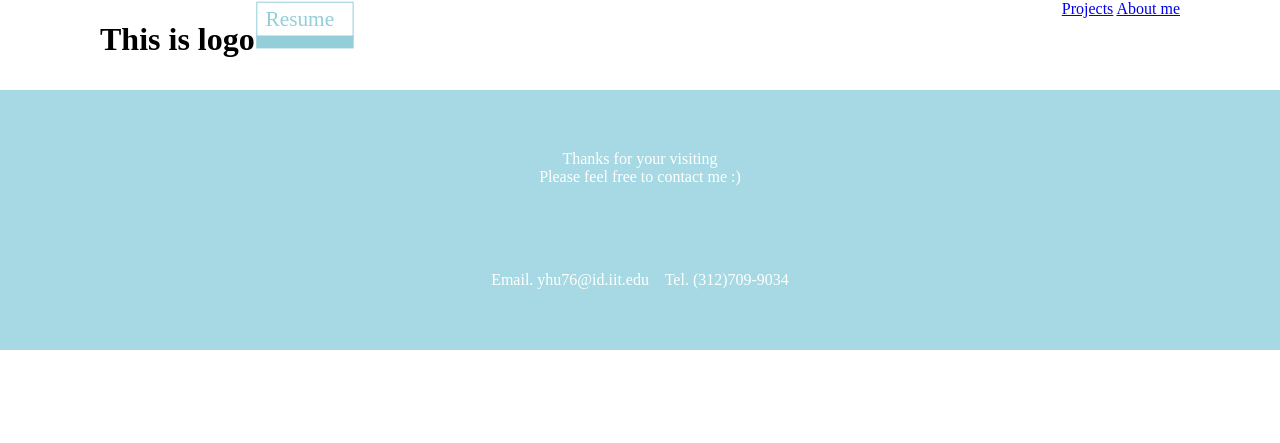
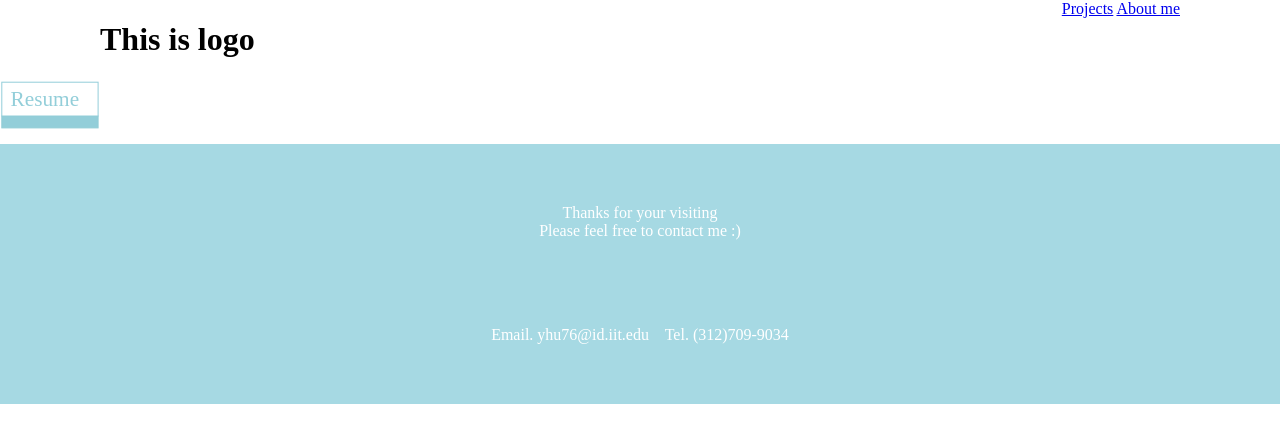
Before and after one commit to yuanyuanhu96/Potfolio-Archive, a Jekyll site: the page index.html, which Jekyll copies as it is, in a window 1280 px wide. Shown: the top 443 px of the page. Built offline with Jekyll 4.4.1, drawn with Linux system fonts in a browser that asks for light colours.

Commit message:
Clear float

```diff
--- a/CSS/index.css
+++ b/CSS/index.css
@@ -12,6 +12,13 @@
     float: right;
 }
 
+.clear-float:after,
+.clear-float::before {
+    content: " ";
+    display: block;
+    clear: both;
+}
+
 .foot {
     height: 200px;
     float: left;
--- a/index.html
+++ b/index.html
@@ -10,7 +10,7 @@
 
 <body>
   <div class="top-nav">
-    <div class="container">
+    <div class="container clear-float">
 
       <div class="fl">
         <h1>This is logo</h1>
```
